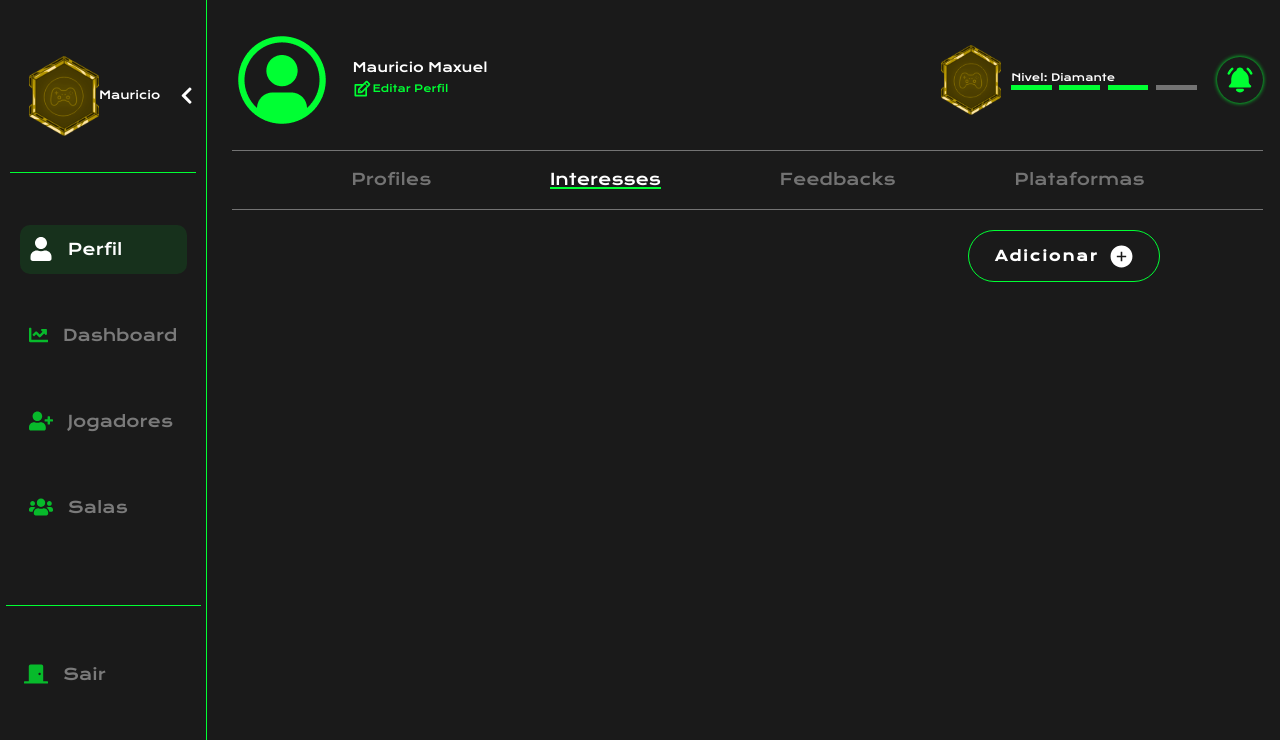
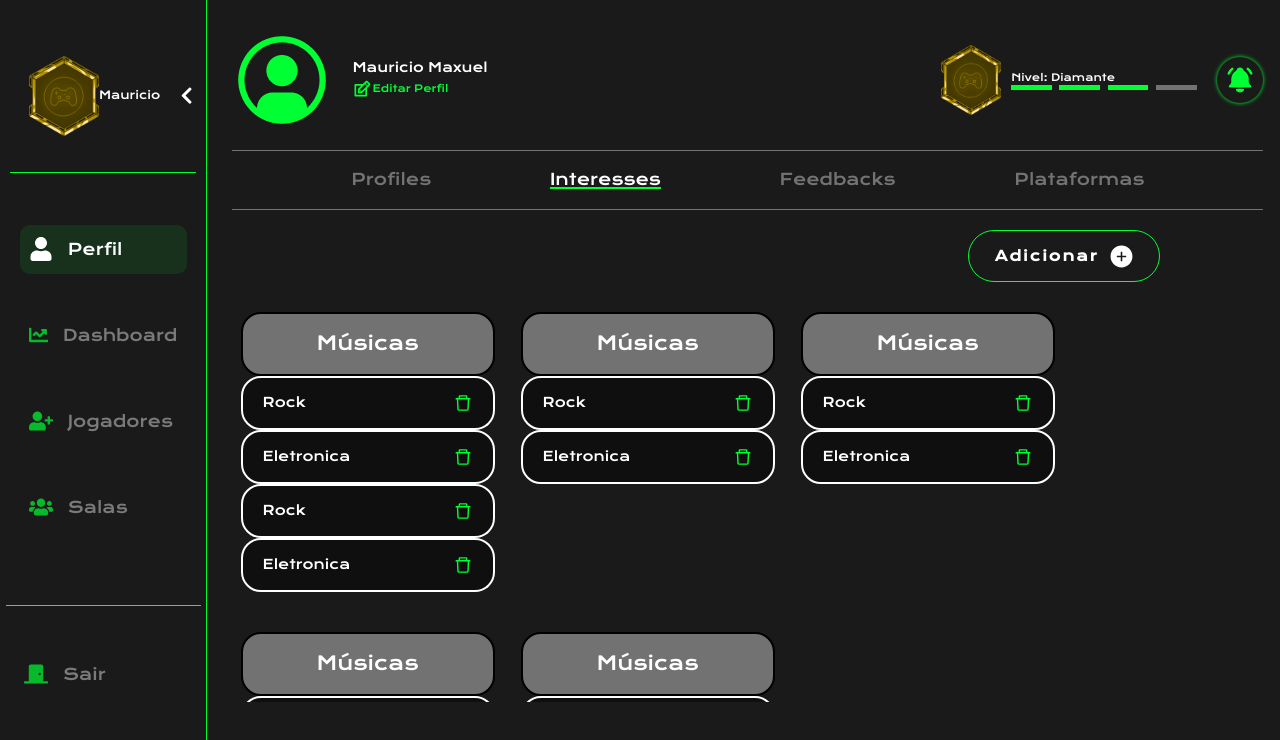
Before and after one commit to Cross-Game/front-end, a React (Create React App) app in the folder cross-game/: page /profile/interesse in a window 1280 px wide. Shown: the top 740 px of the page. Built offline with nearby package versions, Linux system fonts and the light colour scheme.

Commit message:
wip tela de perfil

```diff
--- a/cross-game/src/pages/Profile/Feedback/Feedback.css
+++ b/cross-game/src/pages/Profile/Feedback/Feedback.css
@@ -2,7 +2,7 @@
     display: none;
   }
 .ProfileFeedbackContainer{
-    width: auto;
+    width: 80%;
     height: 420px;
     margin-top: 10px;
     position: absolute;
@@ -10,7 +10,7 @@
     scroll-behavior: smooth;
     display: flex;
     align-items: center;
-    justify-content: space-evenly;
+    justify-content: flex-start;
     flex-wrap: wrap;
 }
 
@@ -18,7 +18,7 @@
     width: 490px;
     height: 254px;
     padding: 20px;
-    margin-top: 30px;
+    margin: 30px;
     background: #000;
     position: relative;
     display: flex;
@@ -128,27 +128,35 @@
   display: flex;
   justify-content: center;
   align-items: center;
-  flex-direction: column;
-  padding-top: 5px;
   width: 200px;
   height: 30px;
-  font-size: small;
+  font-size: x-small;
   color: #fff;
-  background-color: rgba(255, 0, 0, 0.373);
+  background-color: rgba(0, 0, 255, 0.200);
   border-radius: 20px;
 }
 
 .ProfileFeedbackCardBottom div:last-child{
   z-index: 1;
   display: flex;
-  flex-direction: column;
-  justify-self: center;
+  justify-content: center;
   align-items: center;
-  padding-top: 5px;
   width: 200px;
   height: 30px;
-  font-size: small;
+  font-size: x-small;
   color: #fff;
-  background-color: rgba(0, 0, 255, 0.373);
+  background-color: rgba(0, 0, 255, 0.200);
   border-radius: 20px;
 }
+
+.ProfileFeedbackValor{
+  margin: 0 0 0 20px;
+  font-weight: 700;
+  font-size: small;
+  color: rgb(255, 255, 255);
+  background-color: #000;
+  border-radius: 20px;
+  display: flex;
+  justify-content: center;
+  align-items: center;
+}
--- a/cross-game/src/pages/Profile/Feedback/Feedback.jsx
+++ b/cross-game/src/pages/Profile/Feedback/Feedback.jsx
@@ -24,10 +24,10 @@ function ProfileJogo() {
                         </div>
                         <div className="ProfileFeedbackCardBottom">
                             <div>Comportamento
-                                <span>5</span>
+                                <span className="ProfileFeedbackValor" >5</span>
                             </div>
                             <div>Habilidade
-                                <span>3</span>
+                                <span className="ProfileFeedbackValor" >3</span>
                             </div>
                         </div>
                     </div>
--- a/cross-game/src/pages/Profile/Interesse/Interesse.css
+++ b/cross-game/src/pages/Profile/Interesse/Interesse.css
@@ -3,3 +3,75 @@
     width: auto;
     margin-left: 10px;
 }
+
+.ProfileInteresseContainer{
+    display: flex;
+    justify-content: flex-start;
+    position: absolute;
+    overflow-y: scroll;
+    flex-wrap: wrap;
+    height: 420px;
+    width: 80%;
+}
+
+.ProfileInteresseMiniContainer{
+    width: 270px;
+    height: auto;
+    margin: 30px 10px 10px 0;
+}
+
+.ProfileInteresseCategoria{
+    width: 250px;
+    height: 60px;
+    display: flex;
+    justify-content: center;
+    align-items: center;
+    color: #fff;
+    text-align: center;
+    font-size: larger;
+    z-index: 1;
+    margin: 0 3%;
+    border-radius: 20px;
+    background-color: #727272;
+    border: 2px solid #000000;
+}
+
+.ProfileInteresseCategoria p{
+    margin: 0 20px;
+}
+
+.ProfileInteresseGenero{
+    width: 250px;
+    height: 50px;
+    display: flex;
+    justify-content: space-between;
+    align-items: center;
+    border: 2px solid white;
+    color: #fff;
+    text-align: center;
+    font-size: smaller;
+    margin: 0 3%;
+    z-index: 1;
+    border-radius: 20px;
+    background-color: #0f0f0f;
+}
+
+.ProfileInteresseGenero p{
+    margin: 0 0 0 20px;
+}
+
+.ProfileInteresseIconExcluir{
+    width: 20px;
+    height: auto;
+    margin: 0 20px 0 0;
+    color: #0f3;
+    cursor: pointer;
+}
+
+.ProfileInteresseIconExcluir:hover{
+    width: 20px;
+    height: auto;
+    margin: 0 20px 0 0;
+    color: #0f3;
+    cursor: pointer;
+}
--- a/cross-game/src/pages/Profile/Interesse/Interesse.jsx
+++ b/cross-game/src/pages/Profile/Interesse/Interesse.jsx
@@ -2,7 +2,7 @@ import React from "react";
 import ProfileNavbar from "../../../components/ProfileNavbar/ProfileNavbar";
 import Sidebar from "../../../components/Sidebar/Sidebar";
 import "./Interesse.css";
-import { AiFillPlusCircle } from "react-icons/ai";
+import { AiFillPlusCircle, AiOutlineDelete } from "react-icons/ai";
 
 function ProfileJogo() {
     function adicionar() {
@@ -13,6 +13,81 @@ function ProfileJogo() {
                         <span className="ProfileJogoButtonAdicionar">
                             Adicionar
                             <AiFillPlusCircle className="ProfileIconAdicionar" /></span>
+                    </div>
+                </div>
+                <div className="ProfileInteresseContainer">
+                    <div className="ProfileInteresseMiniContainer">
+                        <div className="ProfileInteresseCategoria">
+                            <p>Músicas</p>
+                        </div>
+                        <div className="ProfileInteresseGenero">
+                            <p>Rock</p>
+                            <AiOutlineDelete className="ProfileInteresseIconExcluir" />
+                        </div>
+                        <div className="ProfileInteresseGenero">
+                            <p>Eletronica</p>
+                            <AiOutlineDelete className="ProfileInteresseIconExcluir" />
+                        </div>
+                        <div className="ProfileInteresseGenero">
+                            <p>Rock</p>
+                            <AiOutlineDelete className="ProfileInteresseIconExcluir"/>
+                        </div>
+                        <div className="ProfileInteresseGenero">
+                            <p>Eletronica</p>
+                            <AiOutlineDelete className="ProfileInteresseIconExcluir"/>
+                        </div>
+                    </div>
+                    <div className="ProfileInteresseMiniContainer">
+                        <div className="ProfileInteresseCategoria">
+                            <p>Músicas</p>
+                        </div>
+                        <div className="ProfileInteresseGenero">
+                            <p>Rock</p>
+                            <AiOutlineDelete className="ProfileInteresseIconExcluir" />
+                        </div>
+                        <div className="ProfileInteresseGenero">
+                            <p>Eletronica</p>
+                            <AiOutlineDelete className="ProfileInteresseIconExcluir" />
+                        </div>
+                    </div>
+                    <div className="ProfileInteresseMiniContainer">
+                        <div className="ProfileInteresseCategoria">
+                            <p>Músicas</p>
+                        </div>
+                        <div className="ProfileInteresseGenero">
+                            <p>Rock</p>
+                            <AiOutlineDelete className="ProfileInteresseIconExcluir" />
+                        </div>
+                        <div className="ProfileInteresseGenero">
+                            <p>Eletronica</p>
+                            <AiOutlineDelete className="ProfileInteresseIconExcluir" />
+                        </div>
+                    </div>
+                    <div className="ProfileInteresseMiniContainer">
+                        <div className="ProfileInteresseCategoria">
+                            <p>Músicas</p>
+                        </div>
+                        <div className="ProfileInteresseGenero">
+                            <p>Rock</p>
+                            <AiOutlineDelete className="ProfileInteresseIconExcluir" />
+                        </div>
+                        <div className="ProfileInteresseGenero">
+                            <p>Eletronica</p>
+                            <AiOutlineDelete className="ProfileInteresseIconExcluir" />
+                        </div>
+                    </div>
+                    <div className="ProfileInteresseMiniContainer">
+                        <div className="ProfileInteresseCategoria">
+                            <p>Músicas</p>
+                        </div>
+                        <div className="ProfileInteresseGenero">
+                            <p>Rock</p>
+                            <AiOutlineDelete className="ProfileInteresseIconExcluir" />
+                        </div>
+                        <div className="ProfileInteresseGenero">
+                            <p>Eletronica</p>
+                            <AiOutlineDelete className="ProfileInteresseIconExcluir" />
+                        </div>
                     </div>
                 </div>
             </>
```
